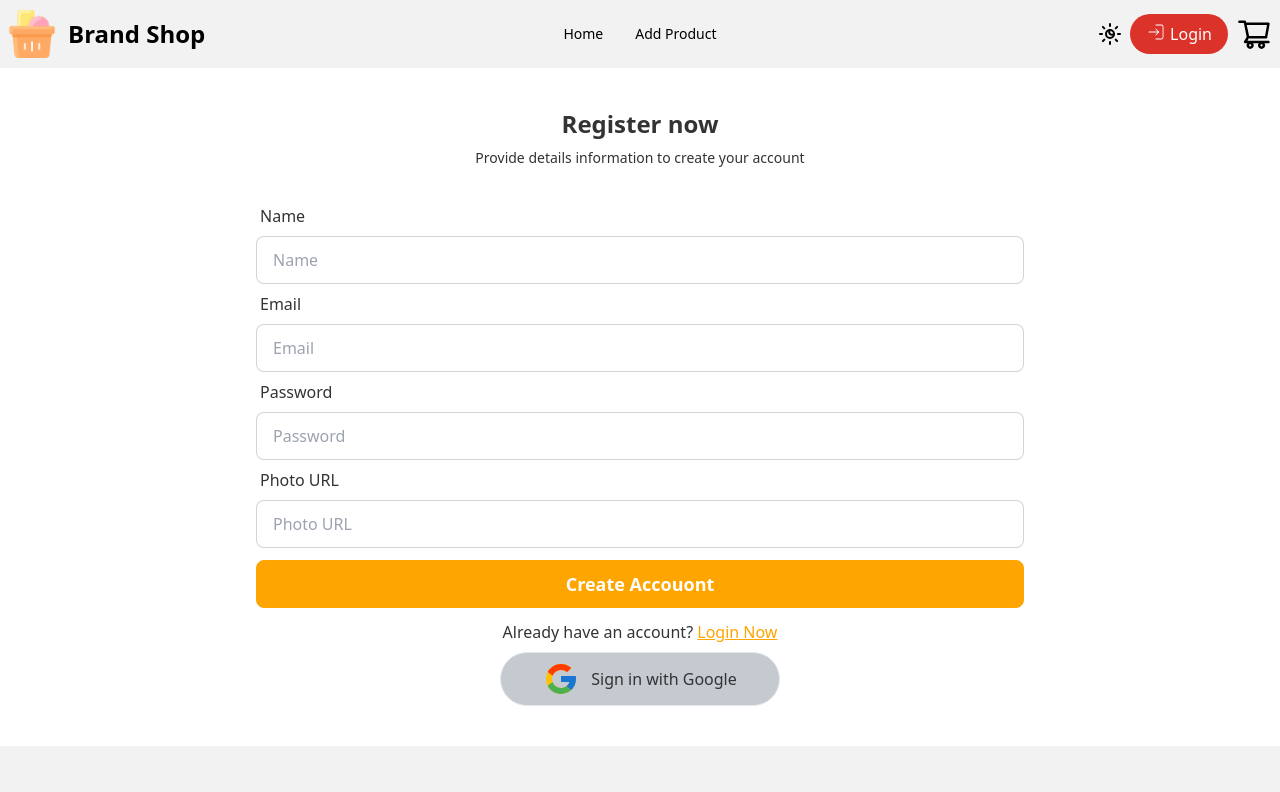
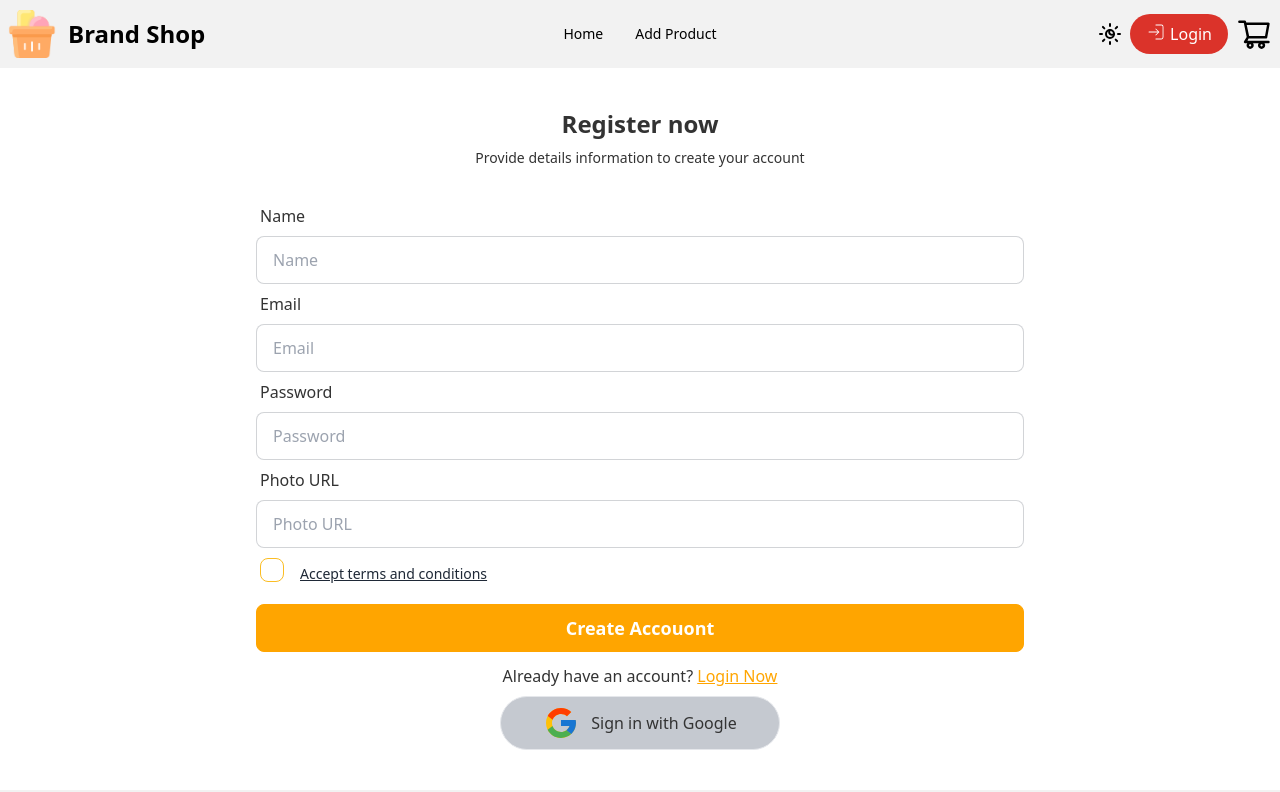
Before and after one commit to mdabarik/brand-shop, a React (Vite) app: page /registration in a window 1280 px wide. Shown: the top 792 px of the page. Built offline with nearby package versions, Linux system fonts and the light colour scheme; no server answers.

Commit message:
error message css changed

```diff
--- a/src/components/Login/Login.jsx
+++ b/src/components/Login/Login.jsx
@@ -48,7 +48,7 @@ const Login = () => {
             })
             .catch(error => {
                 console.log(error);
-                setErrorMessage(error.message);
+                setErrorMessage("Wrong Email or Password");
             })
     }
 
@@ -93,7 +93,7 @@ const Login = () => {
                 </form>
                 {
                     errorMessage == "" ? "" :
-                        <div className="alert bg-[#ff000060] flex items-center justify-center w-[60%]">
+                        <div className=" bg-[#ff000014] text-red-400 py-3 rounded-full flex items-center justify-center w-[60%]">
                             <span>{errorMessage}</span>
                         </div>
                 }
--- a/src/components/Registration/Registration.jsx
+++ b/src/components/Registration/Registration.jsx
@@ -125,6 +125,12 @@ const Registration = () => {
                         <input required type="text" name="photo" id="photo-url" placeholder="Photo URL" className="input input-bordered  dark:text-black" />
                     </div>
                     <div className="form-control">
+                        <label className="cursor-pointer label flex justify-start items-center space-y-2 gap-4">
+                            <input required type="checkbox" className="checkbox checkbox-warning" />
+                            <span className="label-text text-sm underline">Accept terms and conditions</span>
+                        </label>
+                    </div>
+                    <div className="form-control">
                         <input type="submit" className="btn btn-full w-full text-white bg-[orange] hover:bg-[#ffb731] hover:border-[orange] border-[orange] normal-case text-lg mt-3" value="Create Accouont" />
                     </div>
                     <div className='text-center pt-3'>
```
